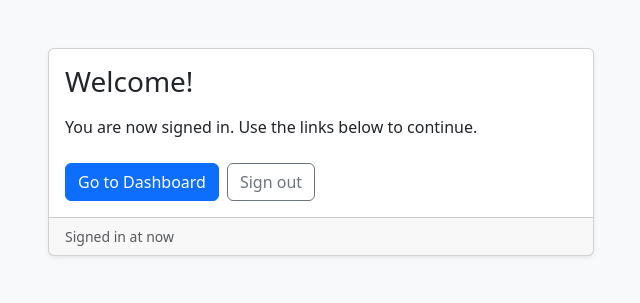
After one commit to Tauhid-Topu-007/Flask, a Flask app: template templates/handle_login.html in a window 1280 px wide. The commit adds this page. Shown: the top 303 px of the page, without its empty margins (319-959 px from the left). Run offline with Flask 3, Linux system fonts and the light colour scheme; the template is opened without the code that fills it, so the values that code supplies are empty.

Commit message:
handle form

```diff
--- a/assets/style2.css
+++ /dev/null
@@ -1,3 +0,0 @@
-h1{
-    color: red;
-}
--- a/main.py
+++ b/main.py
@@ -1,16 +1,22 @@
-from flask import Flask,render_template,url_for
+from flask import Flask, render_template, url_for, request
 
-app = Flask(__name__,static_folder='assets',static_url_path='/assets')
+app = Flask(__name__, static_folder='assets', static_url_path='/assets')
 
 @app.route("/")
 def hello_world():
-    #static file=>dynamically generate the url
-    print(url_for('static', filename='style2.css'))
+    print(url_for('static', filename='style.css'))
     return render_template("index.html")
 
-@app.route("/login")
+@app.route("/login", methods=["GET", "POST"])
 def login():
-    return render_template("login.html")
+    if request.method == "POST":
+        name = request.form['username']
+        password = request.form['password']
+
+        # Here you would check database
+        return f"Welcome {name}"
+    else:
+        return render_template("login.html")
 
 if __name__ == "__main__":
     app.run(debug=True)
--- /dev/null
+++ b/templates/handle_login.html
@@ -0,0 +1,47 @@
+<!doctype html>
+<html lang="en">
+	<head>
+		<meta charset="utf-8">
+		<meta name="viewport" content="width=device-width, initial-scale=1">
+		<title>Signed In</title>
+		<link href="https://cdn.jsdelivr.net/npm/bootstrap@5.3.2/dist/css/bootstrap.min.css" rel="stylesheet">
+	</head>
+	<body class="bg-light">
+		<div class="container py-5">
+			<div class="row justify-content-center">
+				<div class="col-md-8 col-lg-6">
+					<div class="card shadow-sm">
+						<div class="card-body">
+							<h3 class="card-title mb-3">Welcome{% if user %}, {{ user }}{% endif %}!</h3>
+							{% if message %}
+							<div class="alert alert-success" role="alert">{{ message }}</div>
+							{% endif %}
+
+							{% if errors %}
+							<div class="alert alert-danger" role="alert">
+								<ul class="mb-0">
+									{% for e in errors %}
+									<li>{{ e }}</li>
+									{% endfor %}
+								</ul>
+							</div>
+							{% endif %}
+
+							<p class="mb-4">You are now signed in. Use the links below to continue.</p>
+
+							<div class="d-grid gap-2 d-md-flex justify-content-md-start">
+								<a href="/dashboard" class="btn btn-primary">Go to Dashboard</a>
+								<form method="post" action="/logout" class="d-inline">
+									<button type="submit" class="btn btn-outline-secondary">Sign out</button>
+								</form>
+							</div>
+						</div>
+						<div class="card-footer text-muted small">
+							Signed in at {{ signed_in_at if signed_in_at else "now" }}
+						</div>
+					</div>
+				</div>
+			</div>
+		</div>
+	</body>
+</html>
--- a/templates/login.html
+++ b/templates/login.html
@@ -14,7 +14,7 @@
 					<div class="card shadow-sm">
 						<div class="card-body">
 							<h4 class="card-title mb-3 text-center">Sign In</h4>
-							<form method="post" action="{{ url_for('login') }}">
+							<form method="post" action="/handle_login">
 								{%- if csrf_token is defined %}
 								<input type="hidden" name="csrf_token" value="{{ csrf_token() }}">
 								{%- endif %}
```
